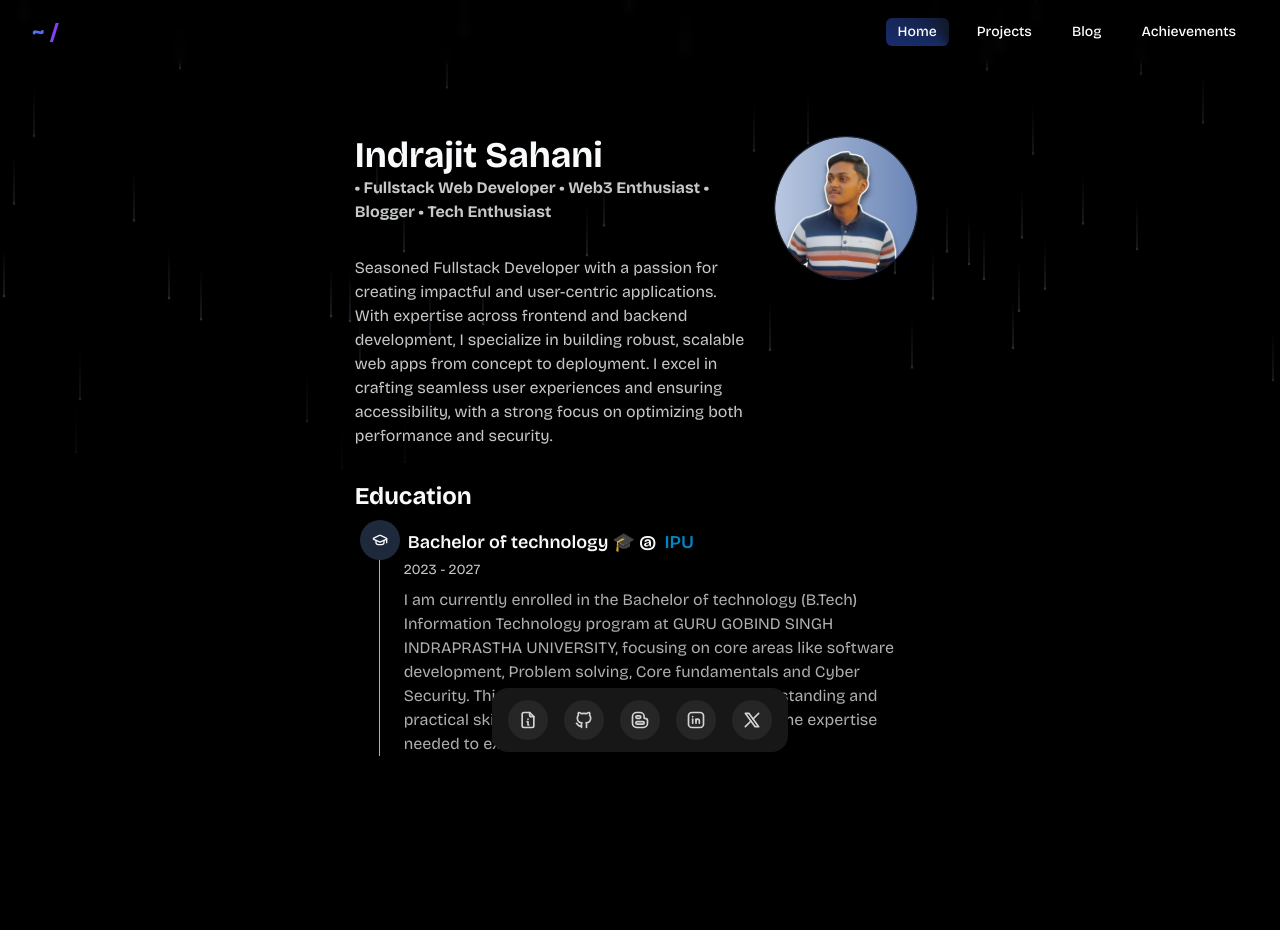
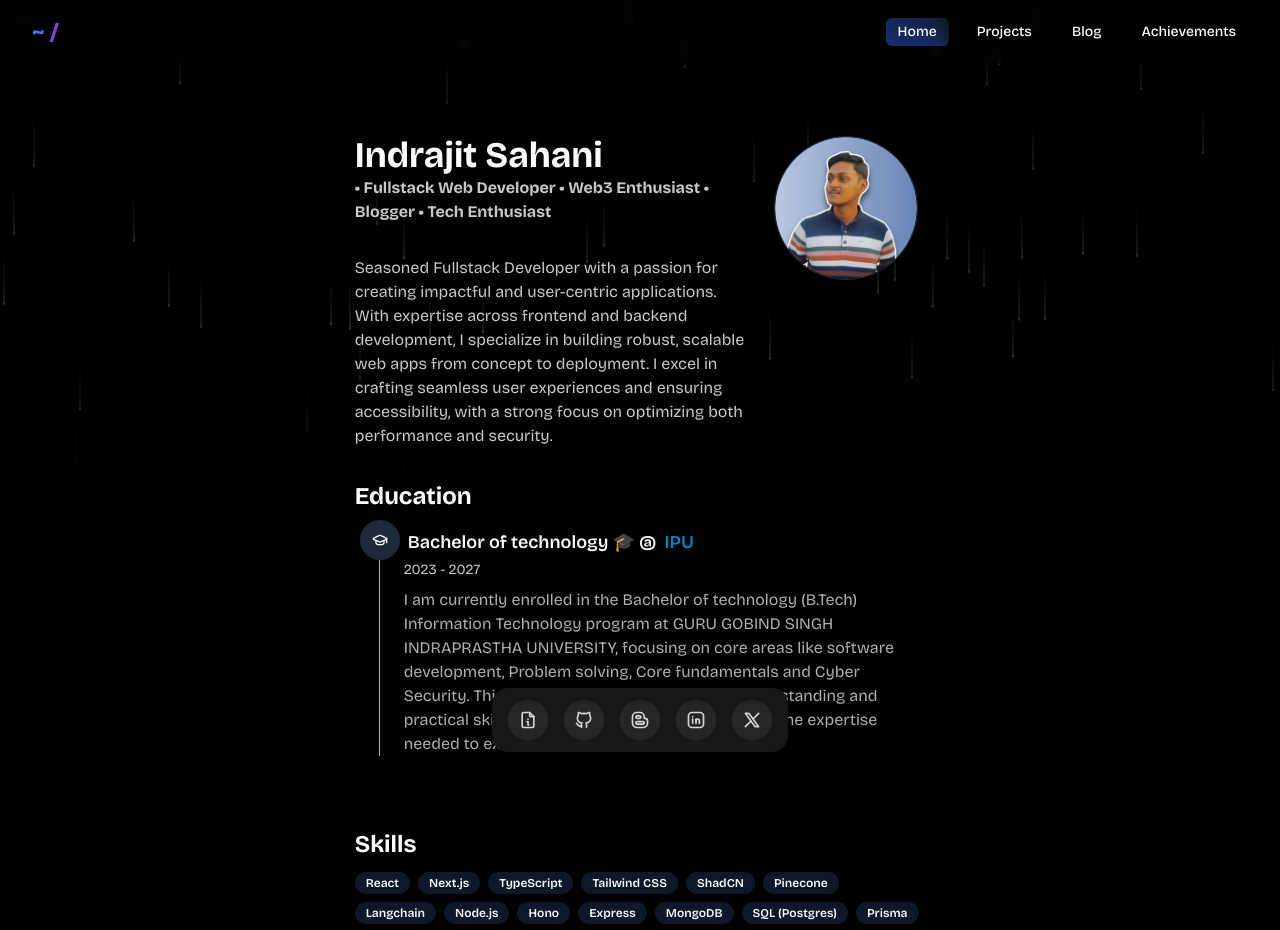
Before and after one commit to sahaniindrajit/portfolio, a Next.js app: page / in a window 1280 px wide. Shown: the top 930 px of the page. Before the commit the page ends 876 px from the top, so only its background shows below. Built offline with nearby package versions, Linux system fonts and the light colour scheme.

Commit message:
components:added skills

```diff
--- a/app/page.tsx
+++ b/app/page.tsx
@@ -1,6 +1,7 @@
 
 
 import AboutMe from "@/components/aboutMe";
+import Skills from "@/components/skills";
 import WorkAndEducation from "@/components/workAndEducation";
 
 
@@ -10,6 +11,7 @@
       <main className="flex flex-col gap-8 px-2 row-start-2 items-center md:items-start w-full overflow-hidden">
         <AboutMe />
         <WorkAndEducation />
+        <Skills />
       </main>
     </div>
   );
--- /dev/null
+++ b/components/skills.tsx
@@ -0,0 +1,51 @@
+import React from "react";
+import { Badge } from "./ui/badge";
+
+const Skills = () => {
+    return (
+        <section id="skills">
+            <div className="flex min-h-0 flex-col gap-y-3">
+                <h2 className="text-2xl font-bold">Skills</h2>
+                <div className="flex flex-wrap gap-2">
+                    {DATA.skills.map((skill, i) => (
+                        <Badge
+                            className="bg-primary-foreground text-primary hover:bg-secondary hover:shadow-sm"
+                            key={i}
+                        >
+                            {skill}
+                        </Badge>
+                    ))}
+                </div>
+            </div>
+        </section>
+    );
+};
+
+export default Skills;
+
+const DATA = {
+    skills: [
+        "React",
+        "Next.js",
+        "TypeScript",
+        "Tailwind CSS",
+        "ShadCN",
+        "Pinecone",
+        "Langchain",
+        "Node.js",
+        "Hono",
+        "Express",
+        "MongoDB",
+        "SQL (Postgres)",
+        "Prisma",
+        "REST APIs",
+        "Docker",
+        "WebSocket",
+        "Redis",
+        "Kafka",
+        "Vercel",
+        "GitHub",
+        "VS Code"
+    ]
+
+};
--- /dev/null
+++ b/components/ui/badge.tsx
@@ -0,0 +1,36 @@
+import * as React from "react"
+import { cva, type VariantProps } from "class-variance-authority"
+
+import { cn } from "@/lib/utils"
+
+const badgeVariants = cva(
+  "inline-flex items-center rounded-full border px-2.5 py-0.5 text-xs font-semibold transition-colors focus:outline-none focus:ring-2 focus:ring-ring focus:ring-offset-2",
+  {
+    variants: {
+      variant: {
+        default:
+          "border-transparent bg-primary text-primary-foreground hover:bg-primary/80",
+        secondary:
+          "border-transparent bg-secondary text-secondary-foreground hover:bg-secondary/80",
+        destructive:
+          "border-transparent bg-destructive text-destructive-foreground hover:bg-destructive/80",
+        outline: "text-foreground",
+      },
+    },
+    defaultVariants: {
+      variant: "default",
+    },
+  }
+)
+
+export interface BadgeProps
+  extends React.HTMLAttributes<HTMLDivElement>,
+    VariantProps<typeof badgeVariants> {}
+
+function Badge({ className, variant, ...props }: BadgeProps) {
+  return (
+    <div className={cn(badgeVariants({ variant }), className)} {...props} />
+  )
+}
+
+export { Badge, badgeVariants }
```
